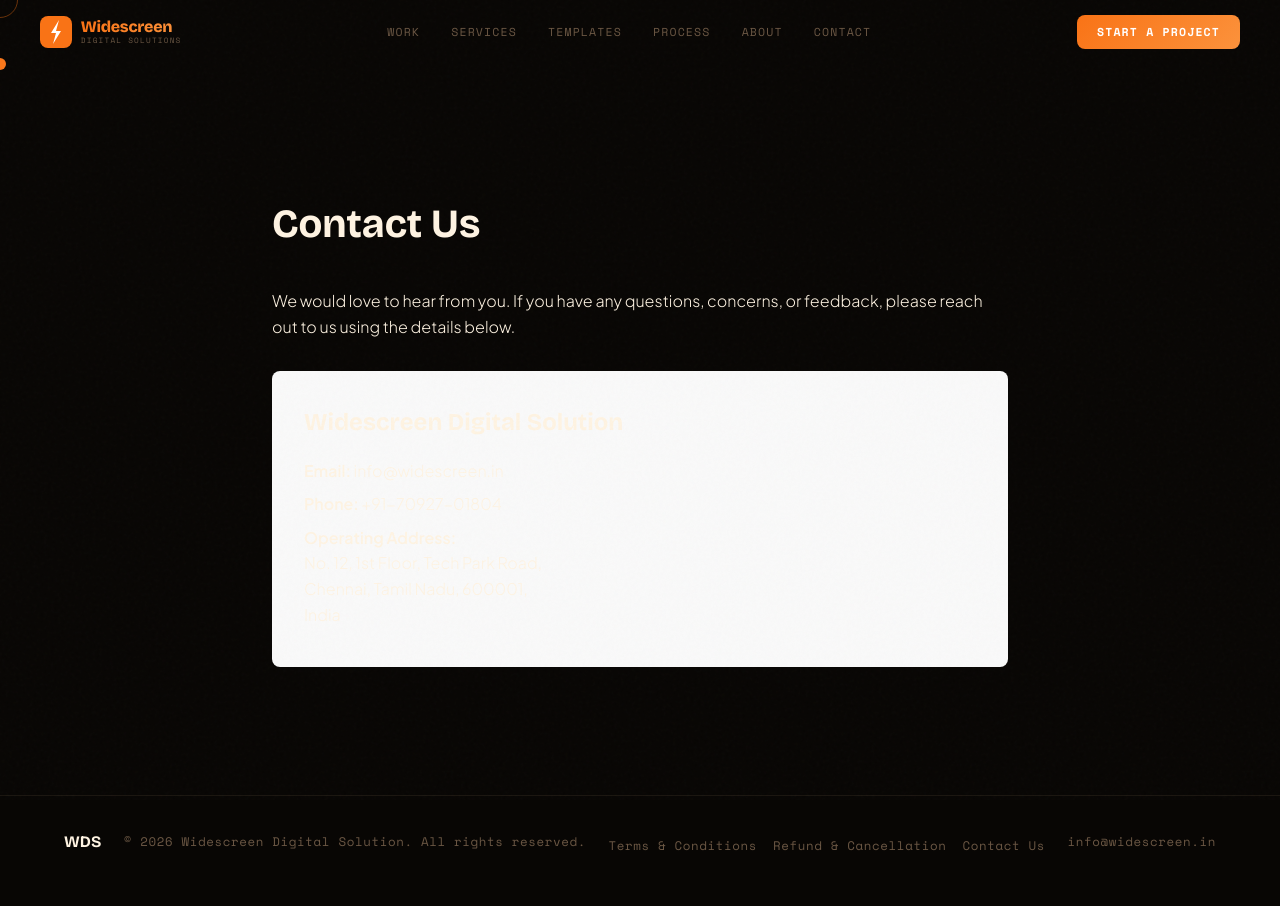
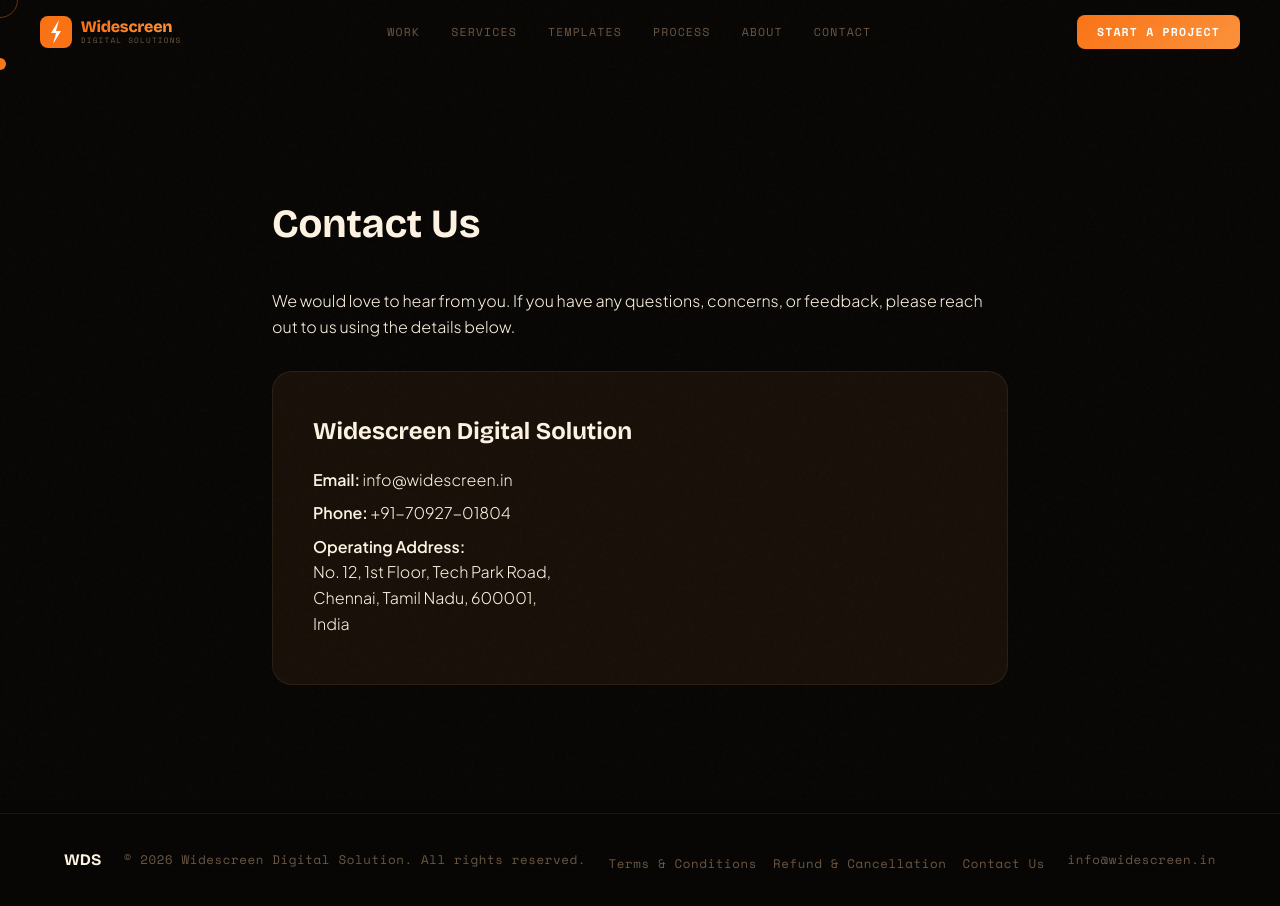
Before and after one commit to bhuvanesh1998/wds-next, a Next.js app: page /contact-us in a window 1280 px wide. Built offline with nearby package versions, Linux system fonts and the light colour scheme.

Commit message:
Fix styling contrast in Contact Us card

```diff
--- a/app/contact-us/page.tsx
+++ b/app/contact-us/page.tsx
@@ -12,7 +12,7 @@
 
         <p>We would love to hear from you. If you have any questions, concerns, or feedback, please reach out to us using the details below.</p>
 
-        <div style={{ marginTop: '2rem', padding: '2rem', backgroundColor: 'var(--bg-card, #f9f9f9)', borderRadius: '8px' }}>
+        <div style={{ marginTop: '2rem', padding: '2.5rem', backgroundColor: 'var(--bg3)', border: '1px solid var(--border)', borderRadius: '20px' }}>
           <h3 style={{ fontFamily: 'var(--ff-display)', fontSize: '1.5rem', marginBottom: '1rem' }}>Widescreen Digital Solution</h3>
           <p style={{ marginBottom: '0.5rem' }}><strong>Email:</strong> <a href="mailto:info@widescreen.in" style={{ color: 'inherit' }}>info@widescreen.in</a></p>
           <p style={{ marginBottom: '0.5rem' }}><strong>Phone:</strong> <a href="tel:+917092701804" style={{ color: 'inherit' }}>+91-70927-01804</a></p>
```
